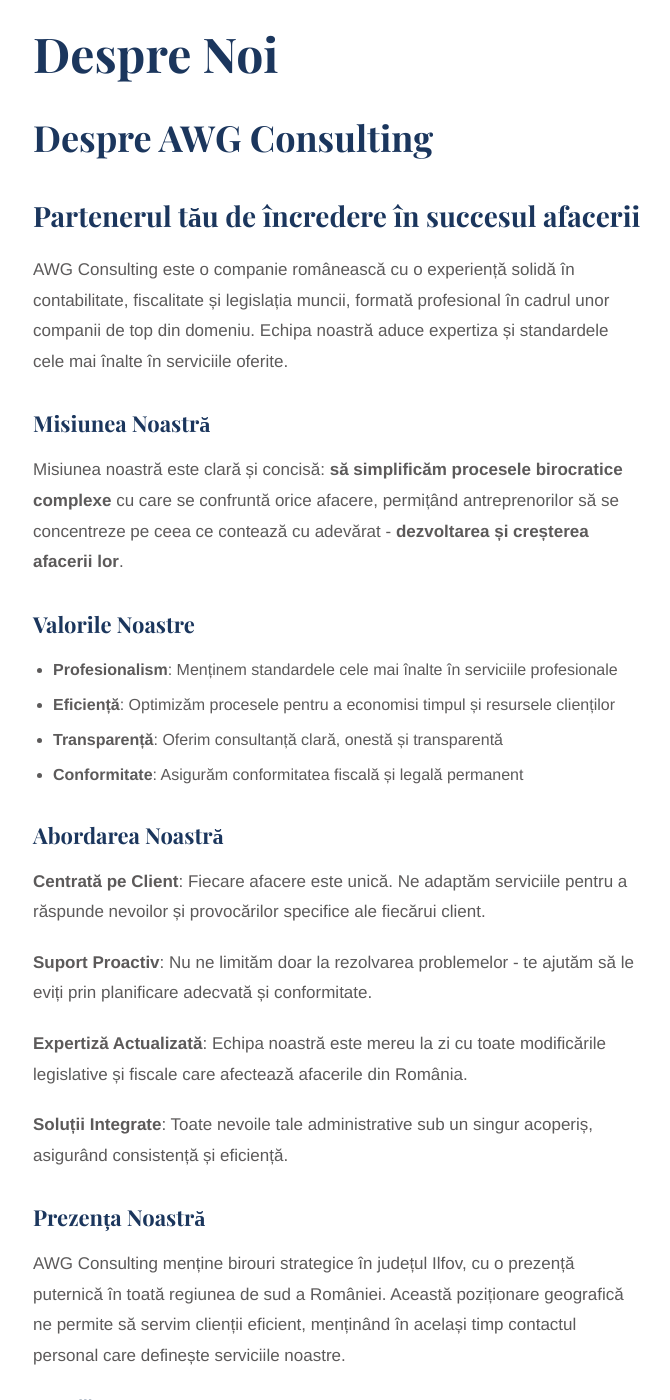
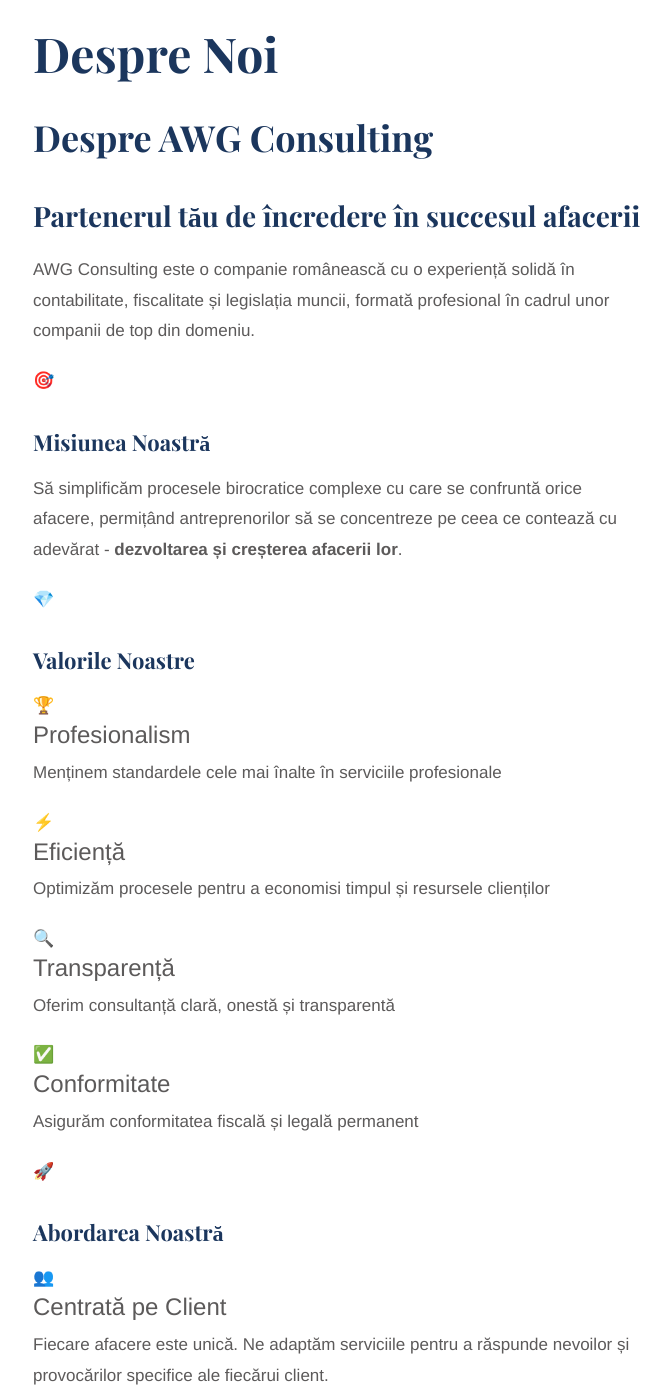
Before and after one commit to chenist-co/awg, a Jekyll site: the page built from despre.md, in a window 1280 px wide and 1400 px high, scrolled down 204 px. Shown: the whole window, without its empty margins (142-812 px from the left). Built offline with Jekyll 4.4.1, drawn with Linux system fonts in a browser that asks for light colours; some of the changed text lies outside the part shown.

Commit message:
Complete flat design conversion of despre page

```diff
--- a/despre.md
+++ b/despre.md
@@ -4,65 +4,189 @@ title: Despre Noi
 permalink: /despre/
 ---
 
-# Despre AWG Consulting
+<!-- Hero Section -->
+<div class="hero-section">
+  <div class="hero-content">
+    <h1 class="hero-title">Despre AWG Consulting</h1>
+    <h2 class="hero-subtitle">Partenerul tău de încredere în succesul afacerii</h2>
+    <p class="hero-description">AWG Consulting este o companie românească cu o experiență solidă în contabilitate, fiscalitate și legislația muncii, formată profesional în cadrul unor companii de top din domeniu.</p>
+  </div>
+</div>
 
-## Partenerul tău de încredere în succesul afacerii
+<!-- Mission Section -->
+<div class="flat-section mission-section">
+  <div class="section-icon">🎯</div>
+  <div class="section-content">
+    <h3>Misiunea Noastră</h3>
+    <p>Să simplificăm procesele birocratice complexe cu care se confruntă orice afacere, permițând antreprenorilor să se concentreze pe ceea ce contează cu adevărat - <strong>dezvoltarea și creșterea afacerii lor</strong>.</p>
+  </div>
+</div>
 
-AWG Consulting este o companie românească cu o experiență solidă în contabilitate, fiscalitate și legislația muncii, formată profesional în cadrul unor companii de top din domeniu. Echipa noastră aduce expertiza și standardele cele mai înalte în serviciile oferite.
+<!-- Values Section -->
+<div class="flat-section values-section">
+  <div class="section-header">
+    <div class="section-icon">💎</div>
+    <h3>Valorile Noastre</h3>
+  </div>
+  <div class="values-grid">
+    <div class="value-card">
+      <div class="value-icon">🏆</div>
+      <h4>Profesionalism</h4>
+      <p>Menținem standardele cele mai înalte în serviciile profesionale</p>
+    </div>
+    <div class="value-card">
+      <div class="value-icon">⚡</div>
+      <h4>Eficiență</h4>
+      <p>Optimizăm procesele pentru a economisi timpul și resursele clienților</p>
+    </div>
+    <div class="value-card">
+      <div class="value-icon">🔍</div>
+      <h4>Transparență</h4>
+      <p>Oferim consultanță clară, onestă și transparentă</p>
+    </div>
+    <div class="value-card">
+      <div class="value-icon">✅</div>
+      <h4>Conformitate</h4>
+      <p>Asigurăm conformitatea fiscală și legală permanent</p>
+    </div>
+  </div>
+</div>
 
-### Misiunea Noastră
+<!-- Approach Section -->
+<div class="flat-section approach-section">
+  <div class="section-header">
+    <div class="section-icon">🚀</div>
+    <h3>Abordarea Noastră</h3>
+  </div>
+  <div class="approach-grid">
+    <div class="approach-card">
+      <div class="approach-icon">👥</div>
+      <h4>Centrată pe Client</h4>
+      <p>Fiecare afacere este unică. Ne adaptăm serviciile pentru a răspunde nevoilor și provocărilor specifice ale fiecărui client.</p>
+    </div>
+    <div class="approach-card">
+      <div class="approach-icon">🛡️</div>
+      <h4>Suport Proactiv</h4>
+      <p>Nu ne limităm doar la rezolvarea problemelor - te ajutăm să le eviți prin planificare adecvată și conformitate.</p>
+    </div>
+    <div class="approach-card">
+      <div class="approach-icon">📚</div>
+      <h4>Expertiză Actualizată</h4>
+      <p>Echipa noastră este mereu la zi cu toate modificările legislative și fiscale care afectează afacerile din România.</p>
+    </div>
+    <div class="approach-card">
+      <div class="approach-icon">🔗</div>
+      <h4>Soluții Integrate</h4>
+      <p>Toate nevoile tale administrative sub un singur acoperiș, asigurând consistență și eficiență.</p>
+    </div>
+  </div>
+</div>
 
-Misiunea noastră este clară și concisă: **să simplificăm procesele birocratice complexe** cu care se confruntă orice afacere, permițând antreprenorilor să se concentreze pe ceea ce contează cu adevărat - **dezvoltarea și creșterea afacerii lor**.
+<!-- Presence Section -->
+<div class="flat-section presence-section">
+  <div class="section-header">
+    <div class="section-icon">📍</div>
+    <h3>Prezența Noastră</h3>
+  </div>
+  <div class="section-content">
+    <p>AWG Consulting menține birouri strategice în județul Ilfov, cu o prezență puternică în toată regiunea de sud a României. Această poziționare geografică ne permite să servim clienții eficient, menținând în același timp contactul personal care definește serviciile noastre.</p>
 
-### Valorile Noastre
+    <div class="locations-cards">
+      <div class="location-card">
+        <div class="location-icon">🏢</div>
+        <h4>Buftea, Ilfov</h4>
+        <p>Str. Șaua Verde nr. 8</p>
+      </div>
+      <div class="location-card">
+        <div class="location-icon">🏢</div>
+        <h4>Pipera, Ilfov</h4>
+        <p>Str. Costache Radu nr. 6F</p>
+      </div>
+    </div>
 
-- **Profesionalism**: Menținem standardele cele mai înalte în serviciile profesionale
-- **Eficiență**: Optimizăm procesele pentru a economisi timpul și resursele clienților
-- **Transparență**: Oferim consultanță clară, onestă și transparentă
-- **Conformitate**: Asigurăm conformitatea fiscală și legală permanent
+    <p class="locations-link"><a href="/locatii/">Vezi toate locațiile noastre →</a></p>
+  </div>
+</div>
 
-### Abordarea Noastră
+<!-- Commitment Section -->
+<div class="flat-section commitment-section">
+  <div class="section-header">
+    <div class="section-icon">🤝</div>
+    <h3>Angajamentul Nostru</h3>
+  </div>
+  <div class="commitment-grid">
+    <div class="commitment-card">
+      <div class="commitment-icon">⭐</div>
+      <p>Menținem standardele cele mai înalte în serviciile profesionale</p>
+    </div>
+    <div class="commitment-card">
+      <div class="commitment-icon">💬</div>
+      <p>Oferim consultanță transparentă și onestă</p>
+    </div>
+    <div class="commitment-card">
+      <div class="commitment-icon">🔗</div>
+      <p>Construim parteneriate pe termen lung cu clienții noștri</p>
+    </div>
+    <div class="commitment-card">
+      <div class="commitment-icon">📈</div>
+      <p>Îmbunătățim și ne adaptăm continuu la mediul de afaceri în schimbare</p>
+    </div>
+  </div>
+</div>
 
-**Centrată pe Client**: Fiecare afacere este unică. Ne adaptăm serviciile pentru a răspunde nevoilor și provocărilor specifice ale fiecărui client.
+<!-- Differentiators Section -->
+<div class="flat-section differentiators-section">
+  <div class="section-header">
+    <div class="section-icon">✨</div>
+    <h3>Ce Ne Face Diferiți</h3>
+  </div>
+  <div class="differentiators-grid">
+    <div class="differentiator-card">
+      <div class="differentiator-icon">🚀</div>
+      <h4>Mobilitate Operațională</h4>
+      <p>Oferim servicii flexibile, adaptate programului tău. Indiferent dacă preferi întâlniri la biroul nostru, la sediul companiei tale sau consultări remote, suntem aici pentru tine.</p>
+    </div>
+    <div class="differentiator-card">
+      <div class="differentiator-icon">💻</div>
+      <h4>Digitalizare</h4>
+      <p>Folosim cele mai moderne instrumente digitale pentru a eficientiza procesele administrative și a-ți oferi acces rapid la informațiile de care ai nevoie.</p>
+    </div>
+    <div class="differentiator-card">
+      <div class="differentiator-icon">🎯</div>
+      <h4>Experiență Solidă</h4>
+      <p>Formați în cadrul unor companii de top din industrie, aducem expertiza și know-how-ul necesar pentru a gestiona cele mai complexe situații administrative.</p>
+    </div>
+  </div>
+</div>
 
-**Suport Proactiv**: Nu ne limităm doar la rezolvarea problemelor - te ajutăm să le eviți prin planificare adecvată și conformitate.
+<!-- Partners Section -->
+<div class="flat-section partners-section">
+  <div class="section-header">
+    <div class="section-icon">🤝</div>
+    <h3>Partenerii Noștri</h3>
+  </div>
+  <div class="section-content">
+    <p>Colaborăm cu companii și organizații de top pentru a ne asigura că clienții noștri primesc cele mai complete și actualizate servicii disponibile. Rețeaua noastră de parteneri strategici ne permite să oferim soluții care depășesc serviciile tradiționale de consultanță.</p>
 
-**Expertiză Actualizată**: Echipa noastră este mereu la zi cu toate modificările legislative și fiscale care afectează afacerile din România.
-
-**Soluții Integrate**: Toate nevoile tale administrative sub un singur acoperiș, asigurând consistență și eficiență.
-
-### Prezența Noastră
-
-AWG Consulting menține birouri strategice în județul Ilfov, cu o prezență puternică în toată regiunea de sud a României. Această poziționare geografică ne permite să servim clienții eficient, menținând în același timp contactul personal care definește serviciile noastre.
-
-**[Locațiile noastre](/locatii/)**:
-- **Buftea, Ilfov** - Str. Șaua Verde nr. 8
-- **Pipera, Ilfov** - Str. Costache Radu nr. 6F
-
-### Angajamentul Nostru
-
-Ne angajăm să:
-- Menținem standardele cele mai înalte în serviciile profesionale
-- Oferim consultanță transparentă și onestă
-- Construim parteneriate pe termen lung cu clienții noștri
-- Îmbunătățim și ne adaptăm continuu la mediul de afaceri în schimbare
-
-### Ce Ne Face Diferiți
-
-**Mobilitate Operațională**: Oferim servicii flexibile, adaptate programului tău. Indiferent dacă preferi întâlniri la biroul nostru, la sediul companiei tale sau consultări remote, suntem aici pentru tine.
-
-**Digitalizare**: Folosim cele mai moderne instrumente digitale pentru a eficientiza procesele administrative și a-ți oferi acces rapid la informațiile de care ai nevoie.
-
-**Experiență Solidă**: Formați în cadrul unor companii de top din industrie, aducem expertiza și know-how-ul necesar pentru a gestiona cele mai complexe situații administrative.
-
-### Partenerii Noștri
-
-Colaborăm cu companii și organizații de top pentru a ne asigura că clienții noștri primesc cele mai complete și actualizate servicii disponibile. Rețeaua noastră de parteneri strategici ne permite să oferim soluții care depășesc serviciile tradiționale de consultanță.
-
-Printre partenerii noștri se numără:
-- **NextM** - Soluții moderne pentru afaceri
-- **Rovision** - Servicii specializate
-- **Rofixon** - Partener de dezvoltare strategică
+    <div class="partners-grid">
+      <div class="partner-card">
+        <div class="partner-icon">🔧</div>
+        <h4>NextM</h4>
+        <p>Soluții moderne pentru afaceri</p>
+      </div>
+      <div class="partner-card">
+        <div class="partner-icon">🔍</div>
+        <h4>Rovision</h4>
+        <p>Servicii specializate</p>
+      </div>
+      <div class="partner-card">
+        <div class="partner-icon">📊</div>
+        <h4>Rofixon</h4>
+        <p>Partener de dezvoltare strategică</p>
+      </div>
+    </div>
+  </div>
+</div>
 
 ### Certificări
 
```
